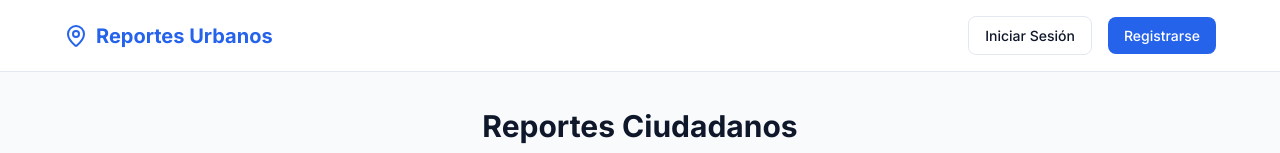
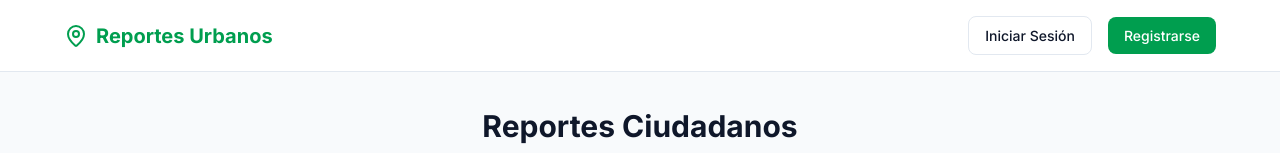
Before and after one commit to EliasSancheM/reportes-urbanos, a React (Vite) app in the folder frontend/: page / in a window 1280 px wide. Shown: the top 153 px of the page. Built offline with nearby package versions, Linux system fonts and the light colour scheme; no server answers.

Commit message:
style: Update theme to La Florida municipal colors

```diff
--- a/frontend/src/index.css
+++ b/frontend/src/index.css
@@ -1,11 +1,12 @@
 @import url('https://fonts.googleapis.com/css2?family=Inter:wght@300;400;500;600;700&display=swap');
 
 :root {
-  --primary: #2563eb;
-  --primary-hover: #1d4ed8;
+  /* Ilustre Municipalidad de La Florida */
+  --primary: #009e4f; /* Verde trébol */
+  --primary-hover: #007a3d;
   --secondary: #475569;
   --success: #10b981;
-  --warning: #f59e0b;
+  --warning: #f59e0b; /* Amarillo/naranja corporativo */
   --danger: #ef4444;
   --background: #f8fafc;
   --surface: #ffffff;
@@ -140,7 +141,7 @@ ul {
 .form-input:focus, .form-select:focus, .form-textarea:focus {
   outline: none;
   border-color: var(--primary);
-  box-shadow: 0 0 0 3px rgba(37, 99, 235, 0.1);
+  box-shadow: 0 0 0 3px rgba(0, 158, 79, 0.15); /* Sombra verde claro */
 }
 
 /* Cards */
```
